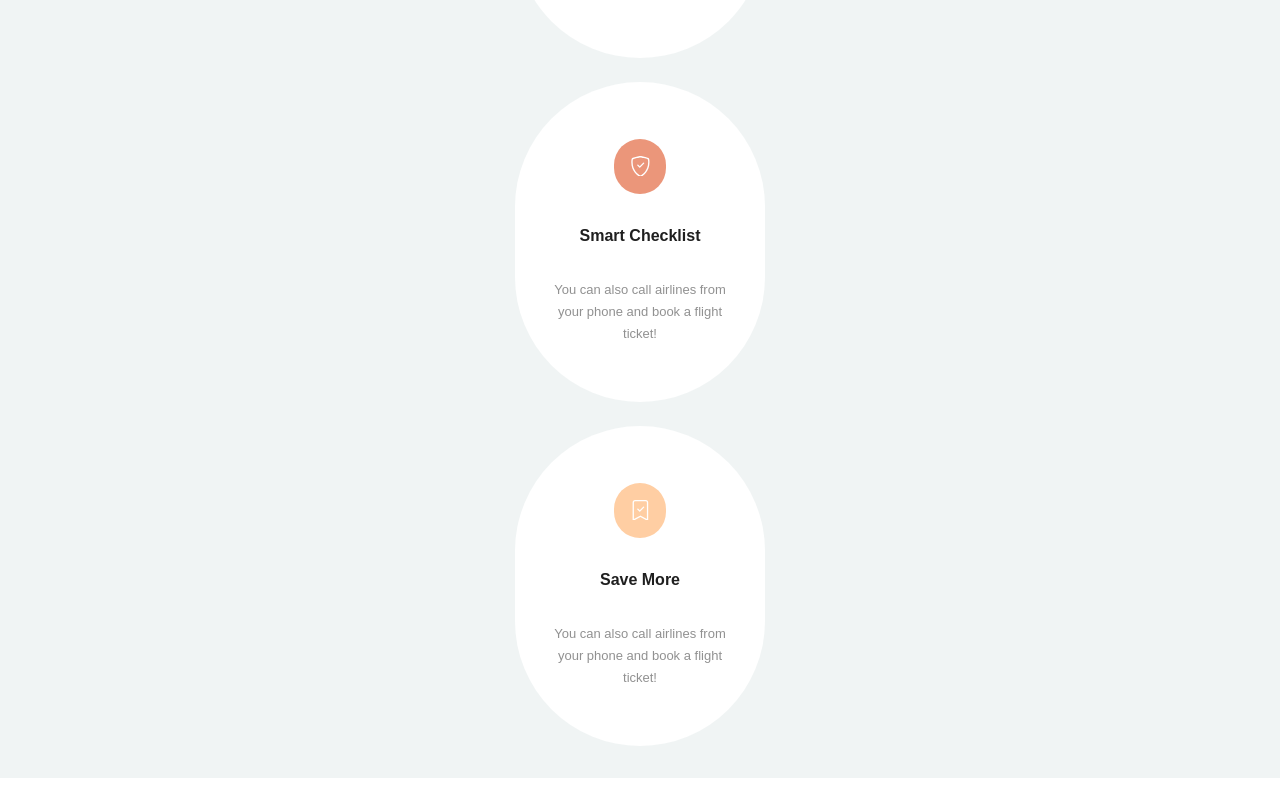
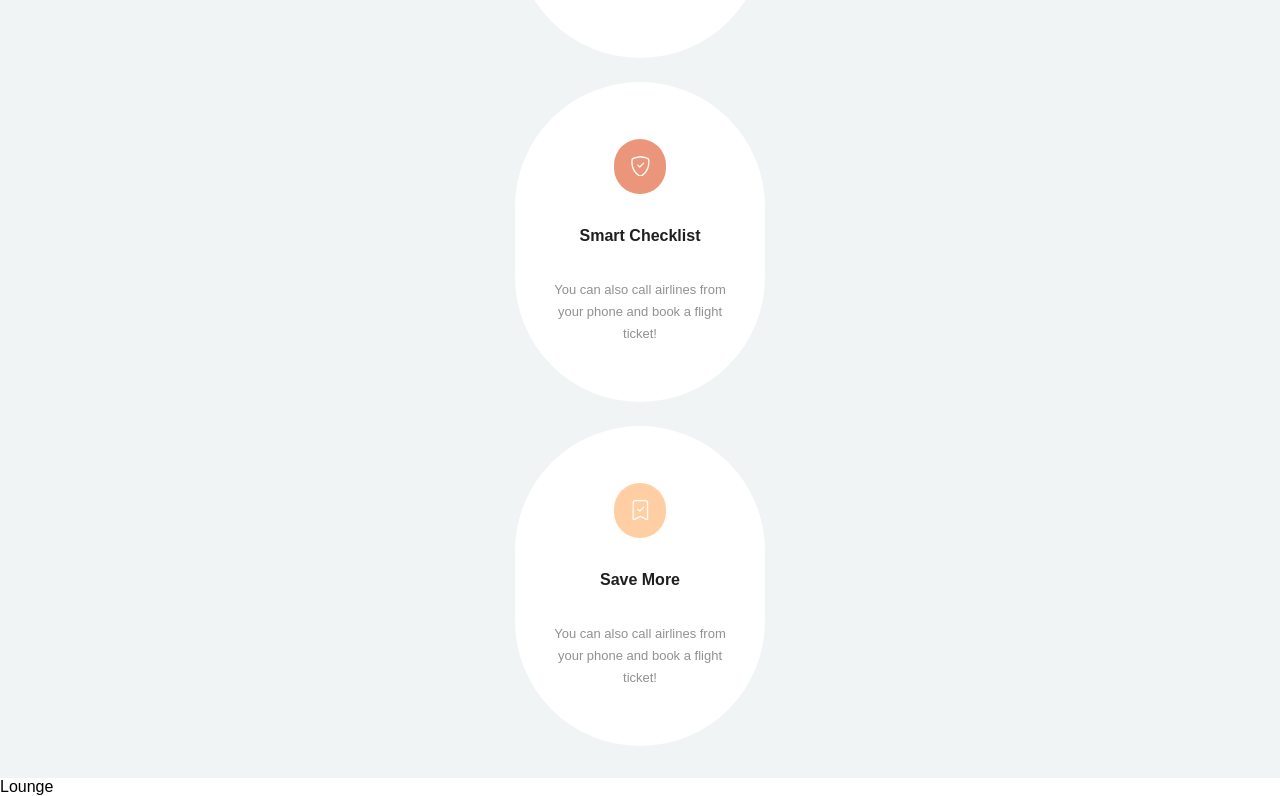
Before and after one commit to Nevindu12/Flight-Booking-Website, a React (Vite) app: page / in a window 1280 px wide. Shown: the part 3036-3832 px from the top of the page. Built offline with nearby package versions, Linux system fonts and the light colour scheme.

Commit message:
add lounge section

```diff
--- a/src/App.jsx
+++ b/src/App.jsx
@@ -17,8 +17,8 @@ const App = () => {
       <Search/>
       <Support/>
       <Info/>
-      {/* <Lounge/>
-      <Travelers/>
+      <Lounge/>
+      {/* <Travelers/>
       <Subscribe/>
       <Footer/> */}
     </div>
```
